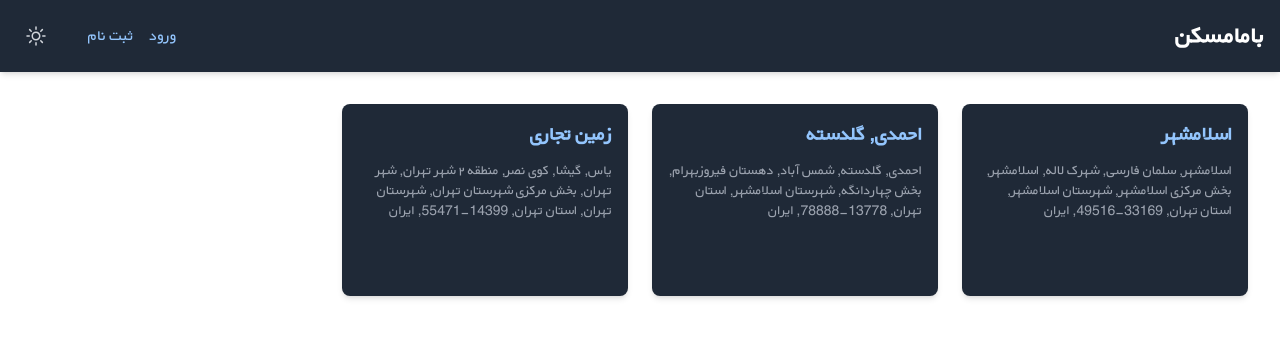
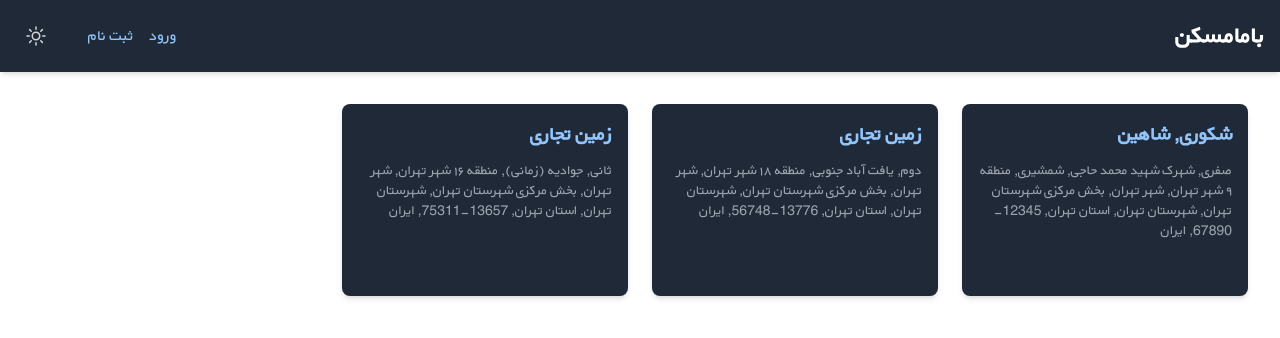
Before and after one commit to ipouya79/house-market, a React (Create React App) app in the folder house-market-app/: page / in a window 1280 px wide. Shown: the top 338 px of the page. Built offline with nearby package versions, Linux system fonts and the light colour scheme; data requests are answered from the project's data file.

Commit message:
debug:: Debug put method for edit ads

```diff
--- a/house-market-app/db.json
+++ b/house-market-app/db.json
@@ -1,48 +1,43 @@
 {
   "users": [
     {
-      "email": "pouya@gmail.com",
-      "password": "$2a$10$s4rOpJI2e.8K6g0HYOYMQuvX.EJufNTbgM6Ku2c7jKJNVkE4TOtOO",
-      "id": 2
-    },
-    {
       "email": "admin@gmail.com",
-      "password": "$2a$10$ryL0zAq4w/ZA002J0Va.C.8gkTiTCdbMK8Q9zgYFTzOjZWBXTZ2CS",
-      "id": 3
+      "password": "$2a$10$bscvp95N0ro2TifXjM8Iz.dJcIAF17ssN4FiV46qmlszVA9PocQfC",
+      "id": 1
     }
   ],
   "ads": [
     {
-      "userId": 2,
+      "userId": 1,
       "title": "زمین تجاری",
-      "address": "یاس, گیشا, کوی نصر, منطقه ۲ شهر تهران, شهر تهران, بخش مرکزی شهرستان تهران, شهرستان تهران, استان تهران, 14399-55471, ایران",
-      "description": "زمین تجاری در گیشا",
+      "address": "ثانی, جوادیه (زمانی), منطقه ۱۶ شهر تهران, شهر تهران, بخش مرکزی شهرستان تهران, شهرستان تهران, استان تهران, 13657-75311, ایران",
+      "description": "زمین تجاری در جوادیه",
       "phone": "09396861766",
-      "lat": 35.738,
-      "lng": 51.382,
-      "date": "2024-07-24T09:54:36.645Z",
+      "lat": 35.652,
+      "lng": 51.392,
+      "date": "2024-07-24T11:56:25.722Z",
       "id": 1
     },
     {
-      "userId": 2,
-      "title": "احمدی, گلدسته",
-      "address": "احمدی, گلدسته, شمس آباد, دهستان فیروزبهرام, بخش چهاردانگه, شهرستان اسلامشهر, استان تهران, 13778-78888, ایران",
-      "description": "احمدی, گلدسته",
+      "userId": 1,
+      "title": "زمین تجاری",
+      "address": "دوم, یافت آباد جنوبی, منطقه ۱۸ شهر تهران, شهر تهران, بخش مرکزی شهرستان تهران, شهرستان تهران, استان تهران, 13776-56748, ایران",
+      "description": "یافت اباد شرقی",
       "phone": "09396861766",
-      "lat": 35.614,
-      "lng": 51.272,
-      "date": "2024-07-24T09:55:14.672Z",
+      "lat": 35.648,
+      "lng": 51.309,
+      "date": "2024-07-24T12:18:04.855Z",
       "id": 2
     },
     {
-      "userId": 3,
-      "title": "اسلامشهر",
-      "address": "اسلامشهر, سلمان فارسی, شهرک لاله, اسلامشهر, بخش مرکزی اسلامشهر, شهرستان اسلامشهر, استان تهران, 33169-49516, ایران",
-      "description": "اسلامشهر",
+      "userId": 1,
+      "title": "شکوری, شاهین",
+      "address": "صفری, شهرک شهید محمد حاجی, شمشیری, منطقه ۹ شهر تهران, شهر تهران, بخش مرکزی شهرستان تهران, شهرستان تهران, استان تهران, 12345-67890, ایران",
+      "description": "صفری, شهرک شهید محمد حاجی",
       "phone": "09396861766",
-      "lat": 35.555,
-      "lng": 51.214,
-      "date": "2024-07-24T10:01:52.708Z",
+      "lat": 35.66733803249021,
+      "lng": 51.34048461914063,
+      "date": "2024-07-24T12:24:48.425Z",
       "id": 3
     }
   ]
--- a/house-market-app/src/components/AdForm/AdForm.jsx
+++ b/house-market-app/src/components/AdForm/AdForm.jsx
@@ -1,5 +1,6 @@
 import React, { useState, useEffect } from "react";
 import MapPicker from "../Map/MapPicker";
+
 const AdForm = ({ ad, onSave, userId }) => {
   const [title, setTitle] = useState("");
   const [address, setAddress] = useState("");
@@ -21,7 +22,6 @@ const AdForm = ({ ad, onSave, userId }) => {
 
   const handleSubmit = (e) => {
     e.preventDefault();
-
     const adData = {
       userId,
       title,
@@ -32,20 +32,7 @@ const AdForm = ({ ad, onSave, userId }) => {
       lng: location.lng,
       date: new Date().toISOString(),
     };
-
     onSave(adData);
-  };
-
-  const handleCoordinatesChange = (e) => {
-    const value = e.target.value;
-    setCoordinates(value);
-    const [lat, lng] = value.split(",").map(Number);
-    if (!isNaN(lat) && !isNaN(lng)) {
-      setLocation({
-        lat: parseFloat(lat.toFixed(3)),
-        lng: parseFloat(lng.toFixed(3)),
-      });
-    }
   };
 
   return (
@@ -68,7 +55,7 @@ const AdForm = ({ ad, onSave, userId }) => {
             required
             className="h-20 w-full p-3 border border-gray-300 rounded focus:outline-none focus:ring-2 focus:ring-blue-500 resize-none"
           />
-          <input
+          <textarea
             placeholder="توضیحات تکمیلی"
             value={description}
             onChange={(e) => setDescription(e.target.value)}
@@ -88,15 +75,13 @@ const AdForm = ({ ad, onSave, userId }) => {
             type="text"
             placeholder="مختصات (عرض جغرافیایی, طول جغرافیایی)"
             value={coordinates}
-            onChange={handleCoordinatesChange}
-            required
-            className="w-full text-white p-3 border border-gray-300 rounded focus:outline-none focus:ring-2 focus:ring-blue-500"
+            className="w-full p-3 border border-gray-300 rounded focus:outline-none focus:ring-2 focus:ring-blue-500"
           />
           <button
             type="submit"
-            className="w-full py-3 bg-blue-500 text-white rounded hover:bg-blue-600 focus:outline-none focus:ring-2 focus:ring-blue-500"
+            className="w-full bg-blue-500 text-white py-2 px-4 rounded hover:bg-blue-600 focus:outline-none focus:bg-blue-600"
           >
-            {ad ? "ویرایش " : "افزودن"}
+            ثبت
           </button>
         </form>
       </div>
@@ -104,16 +89,14 @@ const AdForm = ({ ad, onSave, userId }) => {
         <MapPicker
           location={location}
           setLat={(lat) => {
-            const roundedLat = parseFloat(lat.toFixed(3));
-            setLocation((prev) => ({ ...prev, lat: roundedLat }));
-            setCoordinates(`${roundedLat}, ${location.lng.toFixed(3)}`);
+            setLocation((loc) => ({ ...loc, lat }));
+            setCoordinates(`${lat.toFixed(3)}, ${location.lng.toFixed(3)}`);
           }}
           setLng={(lng) => {
-            const roundedLng = parseFloat(lng.toFixed(3));
-            setLocation((prev) => ({ ...prev, lng: roundedLng }));
-            setCoordinates(`${location.lat.toFixed(3)}, ${roundedLng}`);
+            setLocation((loc) => ({ ...loc, lng }));
+            setCoordinates(`${location.lat.toFixed(3)}, ${lng.toFixed(3)}`);
           }}
-          setAddress={(address) => setAddress(address)}
+          setAddress={setAddress}
         />
       </div>
     </div>
--- a/house-market-app/src/pages/AdPage/AdPage.jsx
+++ b/house-market-app/src/pages/AdPage/AdPage.jsx
@@ -2,9 +2,9 @@ import React, { useState, useEffect } from "react";
 import { useParams, useNavigate } from "react-router-dom";
 import useFetch from "../../hooks/useFetch";
 import AdForm from "../../components/AdForm/AdForm";
-import { MapContainer, TileLayer, Marker } from "react-leaflet";
 import { useAuth } from "../../contexts/AuthContext";
 import toast from "react-hot-toast";
+import MapPicker from "../../components/Map/MapPicker";
 
 const AdPage = () => {
   const { id } = useParams();
@@ -15,12 +15,39 @@ const AdPage = () => {
   const [isEditing, setIsEditing] = useState(false);
 
   useEffect(() => {
+    if (id) {
       request(
         { url: `http://localhost:3001/ads/${id}`, method: "GET" },
         (data) => setAd(data),
         (err) => console.error(err)
       );
+    }
   }, [id, request]);
+
+  const handleSave = (adData) => {
+    const url = isEditing
+      ? `http://localhost:3001/ads/${id}`
+      : "http://localhost:3001/ads";
+    const method = isEditing ? "PUT" : "POST";
+
+    request(
+      {
+        url,
+        method,
+        data: { ...adData },
+      },
+      () => {
+        toast.success(
+          isEditing ? "آگهی با موفقیت ویرایش شد" : "آگهی با موفقیت ثبت شد"
+        );
+        navigate("/");
+      },
+      (err) => {
+        console.error("Error saving ad:", err);
+        toast.error("خطا! لطفا دوباره تلاش کنید");
+      }
+    );
+  };
 
   const handleDelete = () => {
     toast((t) => (
@@ -55,17 +82,24 @@ const AdPage = () => {
     ));
   };
 
-  const handleSave = (updatedAd) => {
-    setAd(updatedAd);
-    setIsEditing(false);
-  };
+  const canEditOrDelete = user && ad && user.user.id === ad.userId;
 
-  const canEditOrDelete = user && ad && user.user.id === ad.userId;
+  if (loading) {
+    return (
+      <p className="text-center text-gray-700 dark:text-gray-300">
+        درحال بارگیری ...
+      </p>
+    );
+  }
+
+  if (error) {
+    return <p className="text-center text-red-500">خطا: {error}</p>;
+  }
 
   return ad ? (
     <div className="max-w-3xl mt-2 mx-auto p-6 bg-white dark:bg-gray-800 rounded-lg shadow-lg">
       {isEditing ? (
-        <AdForm ad={ad} onSave={handleSave} userId={user.id} />
+        <AdForm ad={ad} onSave={handleSave} userId={user.user.id} />
       ) : (
         <div className="text-right ">
           <h1 className="text-2xl font-semibold text-gray-900 dark:text-white mb-4">
@@ -78,15 +112,12 @@ const AdPage = () => {
             شماره تماس: {ad.phone}
           </p>
           <div className="mb-6">
-            <MapContainer
-              center={[ad.lat, ad.lng]}
-              zoom={13}
-              style={{ height: "300px", width: "100%" }}
-              className="rounded-lg shadow-md"
-            >
-              <TileLayer url="https://{s}.tile.openstreetmap.org/{z}/{x}/{y}.png" />
-              <Marker position={[ad.lat, ad.lng]} />
-            </MapContainer>
+            <MapPicker
+              location={{ lat: ad.lat, lng: ad.lng }}
+              setLat={() => {}}
+              setLng={() => {}}
+              setAddress={() => {}}
+            />
           </div>
           {canEditOrDelete && (
             <div className="flex flex-row-reverse gap-2 space-x-4">
@@ -108,7 +139,12 @@ const AdPage = () => {
       )}
     </div>
   ) : (
-    <p>Loading...</p>
+    <div className="max-w-4xl mt-8 mx-auto p-6 bg-white dark:bg-gray-800 rounded-lg shadow-lg">
+      <h1 className="text-3xl font-bold text-gray-900 dark:text-white mb-6 text-right">
+        ثبت آگهی جدید
+      </h1>
+      <AdForm onSave={handleSave} userId={user.user.id} />
+    </div>
   );
 };
 
--- a/house-market-app/src/pages/AddAdPage/AddAdPage.jsx
+++ b/house-market-app/src/pages/AddAdPage/AddAdPage.jsx
@@ -33,9 +33,14 @@ const AddAdPage = () => {
     const method = isEditing ? "PUT" : "POST";
 
     console.log("Saving Ad Data:", adData);
+    console.log(id);
 
     request(
-      { url, method, data: adData },
+      {
+        url,
+        method,
+        data: { ...adData },
+      },
       () => {
         toast.success(
           isEditing ? "آگهی با موفقیت ویرایش شد" : "آگهی با موفقیت ثبت شد"
```
Lines whose indentation alone changed are shown as unchanged.
